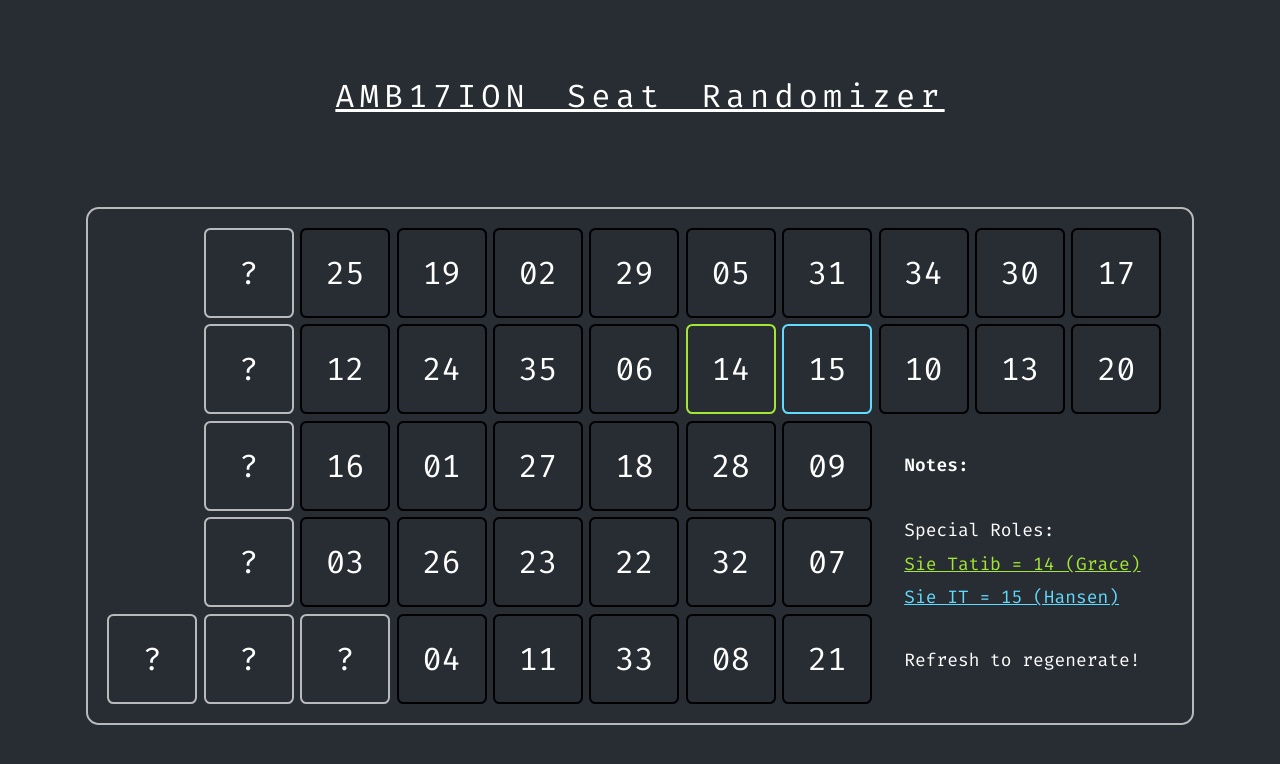
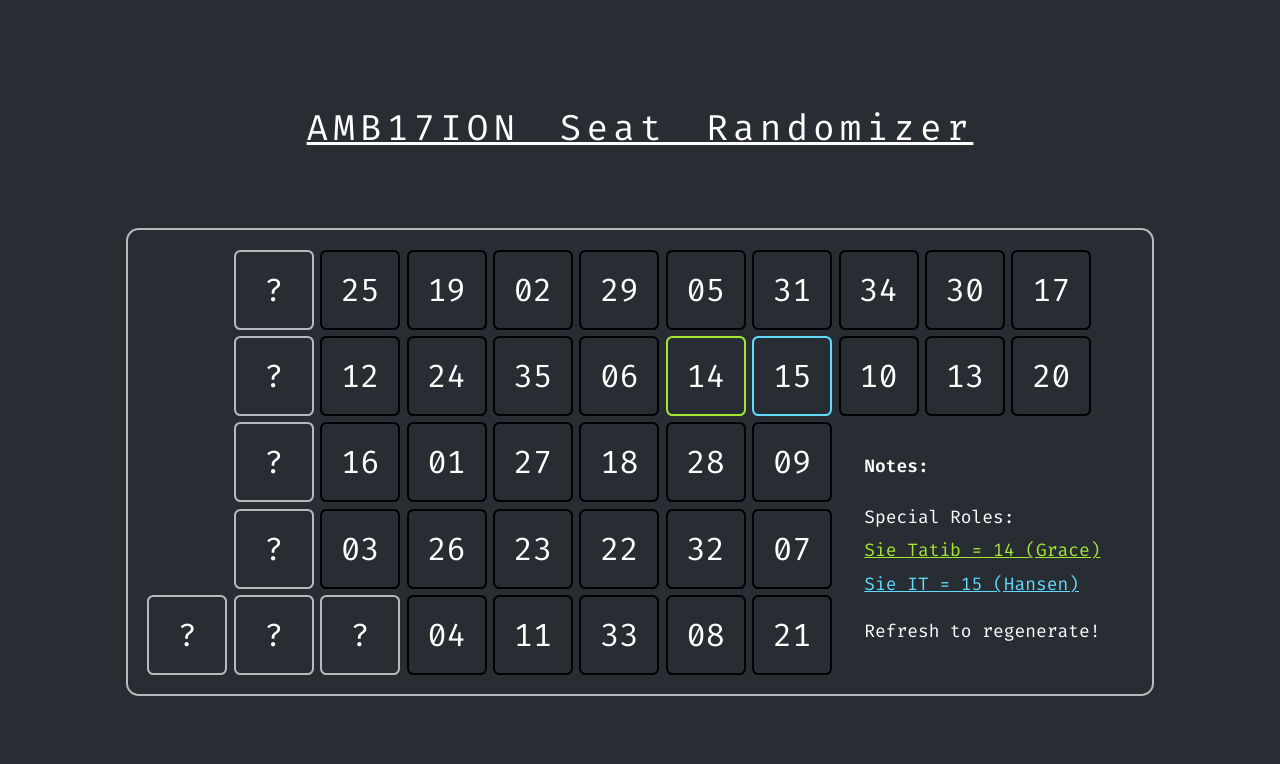
Before and after one commit to Mario-Benedict/seat-randomizer, a React (Vite) app: page / in a window 1280 px wide. Shown: the top 764 px of the page. Built offline with nearby package versions, Linux system fonts and the light colour scheme.

Commit message:
Increase font responsiveness.

```diff
--- a/src/Seat/Seat.css
+++ b/src/Seat/Seat.css
@@ -1,10 +1,10 @@
 .seat {
-    font-size: 2.5vw;
+    font-size: 3vw;
     border: 0.2vw solid var(--black);
     border-radius: 0.5vw;
     box-sizing: border-box;
     width: 8vw;
-    max-width: 90px;
+    max-width: 80px;
     display: flex;
     align-items: center;
     justify-content: center;
@@ -26,3 +26,9 @@
 .seat__none {
     border: 0.2vw solid var(--none);
 }
+
+@media(min-width: 1000px){
+    .seat {
+        font-size: 32px;
+    }
+}
--- a/src/index.css
+++ b/src/index.css
@@ -22,7 +22,7 @@ html, body {
 }
 
 h1 {
-    font-size: 2.5vw;
+    font-size: 3.5vw;
     letter-spacing: 0.4vw;
     word-spacing: 1vw;
     font-weight: 400;
@@ -37,9 +37,15 @@ h1 {
     flex-direction: column;
     align-items: center;
     justify-content: center;
-    gap: 7vw;
+    gap: 6vw;
 }
 
 p {
     margin: 0;
 }
+
+@media(min-width: 1000px){
+    h1 {
+        font-size: 36px;
+    }
+}
```
